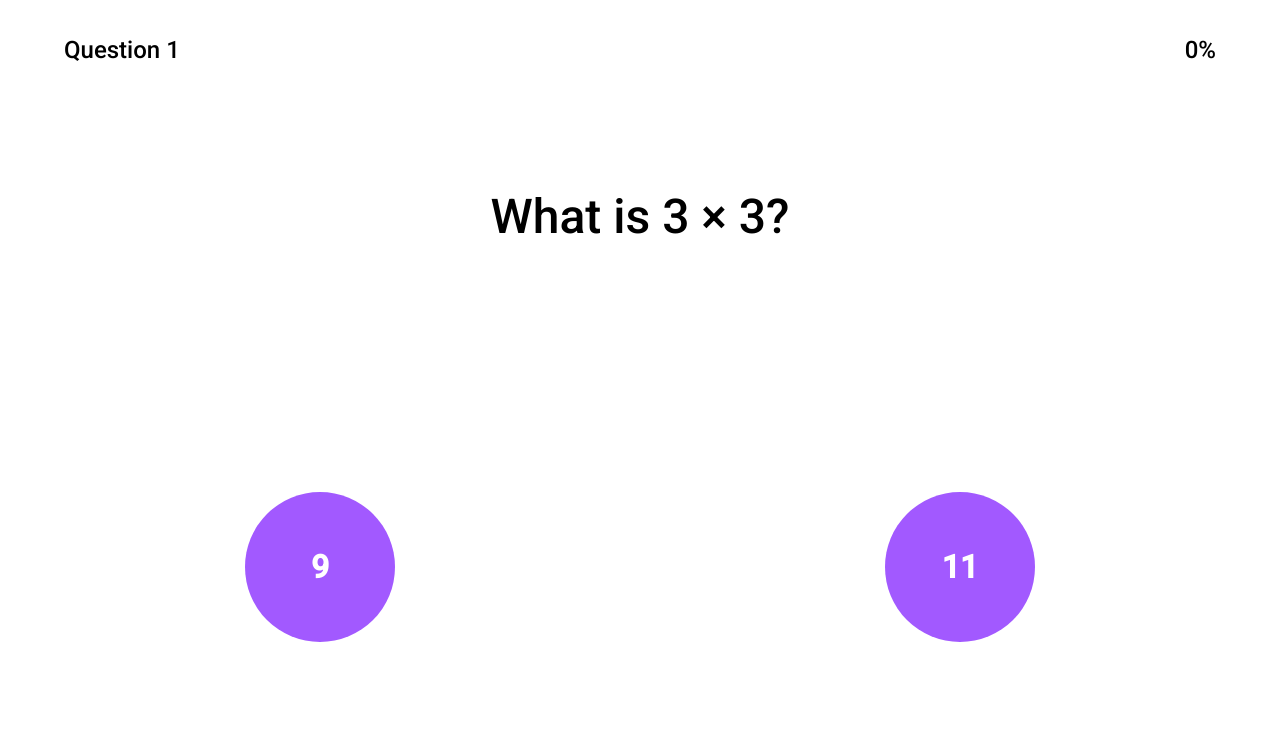
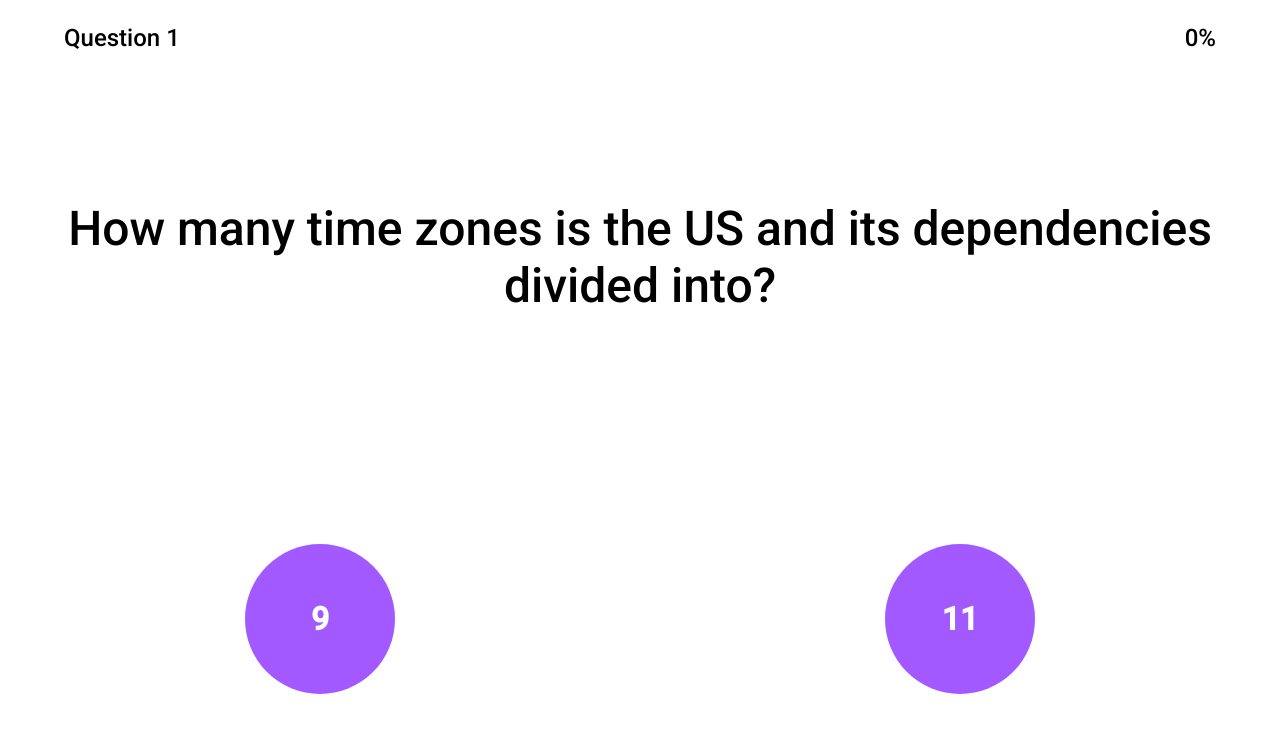
Before and after one commit to KnockKnock3/9or11game, a plain HTML site: page index.html in a window 1280 px wide. Drawn offline with Linux system fonts and the light colour scheme.

Commit message:
Added questions to test font size

```diff
--- a/script.js
+++ b/script.js
@@ -1,12 +1,27 @@
 const questions = [
-    { question: "What is 3 × 3?", answer: 9 },
-    { question: "What is the square root of 121?", answer: 11 },
-    { question: "How many players are on a football (soccer) team?", answer: 11 },
-    { question: "What is 81 ÷ 9?", answer: 9 },
-    { question: "What is 5 + 4?", answer: 9 },
-    { question: "What is 15 - 4?", answer: 11 },
-    { question: "How many sides does a nonagon have?", answer: 9 },
-    { question: "What is 99 ÷ 9?", answer: 11 }
+
+    // Geo-politial questions
+    { question: "How many time zones is the US and its dependencies divided into?", answer: 9 },
+    { question: "How many provinces in South Africa?", answer: 9 },
+    { question: "How long is the Turkey-Azerbaijan border (miles)?", answer: 11 },
+
+    // Navy questions
+    { question: "How many aircraft carriers does the US Navy operate?", answer: 11 },
+    { question: "How many submarines does the Royal Navy operate?", answer: 9 },
+    { question: "What was the caliber of the Scharnhorst-class battleships main armament (inches)?", answer: 11},
+
+    // Viaduct questions
+    { question: "The Welland Valley Viaduct is _66m long", answer: 11 },
+    { question: "How many millon bricks were use to construct the Ouse Valley Viaduct?", answer: 11 },
+
+    // History questions
+    { question: "In what century was gunpowder discovered?", answer: 9 },
+    { question: "Which apollo mission did Michael Collins fly?", answer: 11 },
+    { question: "How many major crusades were there?:", answer: 9 },
+    { question: "Which article of Monaco's constitution sets the state religion?", answer: 9 }
+
+    // Bible questions?
+
 ];
 
 question_count = 0
--- a/style.css
+++ b/style.css
@@ -9,17 +9,13 @@
 body {
     margin: 0;
     padding: 0;
-    display: flex;
-    flex-direction: column;
-    align-items: center;
-    justify-content: flex-start;
 }
 
 #container {
     width: 100vw;
     height: 100vh;
     display: grid;
-    grid-template-rows: 100px 1fr 2fr;
+    grid-template-rows: auto 1fr 1fr;
     align-content: stretch;
     justify-content: stretch;
     align-items: center;
@@ -42,6 +38,8 @@ p {
 }
 
 #question_text {
+    overflow: hidden;
+    margin: 16px;
     text-align: center;
     font-size: 3rem;
 }
```
